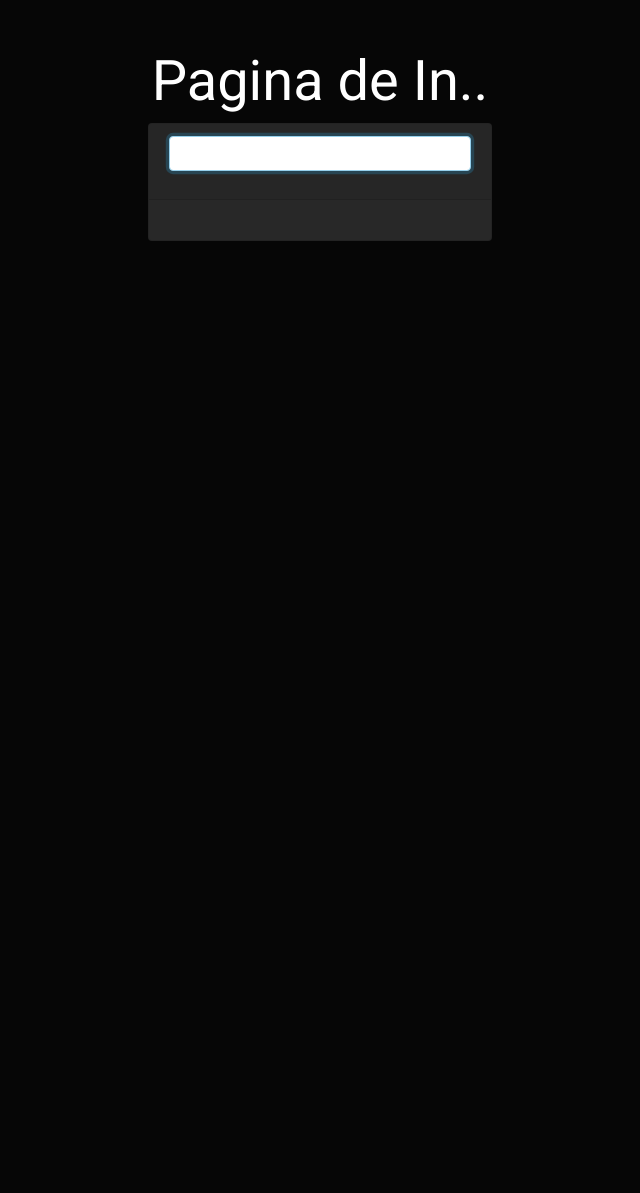
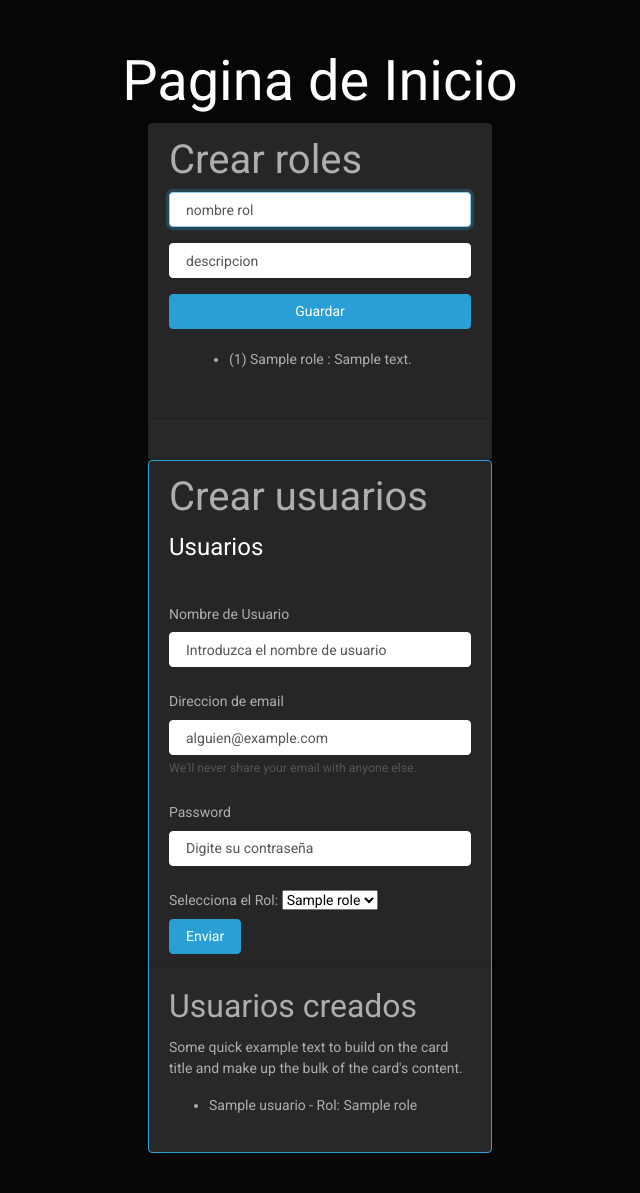
Before and after one commit to ches2409/arkadexVF, a Flask app: page / in a window 1280 px wide. Shown: the whole page, without its empty margins (320-960 px from the left). Before the commit the page ends 241 px from the top, so only its background shows below. Run offline with Flask 3, Linux system fonts and the light colour scheme; tables that the repository leaves empty hold one stand-in row (values such as "Sample post"); some libraries are stand-ins or nearby versions; some web fonts are replaced.

Commit message:
Agrega funcionalidad para crear roles y usuarios. Modifica la base de datos para permitir la creación de roles únicos y usuarios con roles asignados. Actualiza interfaz de usuario para incluir formularios de creación y visualización de roles y usuarios.

```diff
--- a/db.py
+++ b/db.py
@@ -2,7 +2,7 @@ from sqlalchemy import create_engine
 from sqlalchemy.orm import sessionmaker, DeclarativeBase
 
 # Conexion con SQLite
-engine=create_engine('sqlite:///database/torneos.db',echo=True)
+engine=create_engine('sqlite:///database/torneos.db',echo=False)
 
 # Crear sesion para interactuar con la BD
 Session=sessionmaker(bind=engine)
@@ -12,5 +12,5 @@ class Base(DeclarativeBase):
     pass
 
 def init_db():
+    Base.metadata.drop_all(bind=engine, checkfirst=True)
     Base.metadata.create_all(bind=engine)
-    # Base.metadata.drop_all(bind=engine, checkfirst=True)
--- a/main.py
+++ b/main.py
@@ -1,16 +1,47 @@
-from flask import Flask, render_template
+from flask import Flask, render_template, request
+from sqlalchemy.orm import joinedload
 
 from db import init_db
 from models import roles, usuarios
 
 import db
+from models.roles import Rol
+from models.usuarios import Usuario
 
 app = Flask(__name__)
 
 
 @app.route('/')
 def home():  # put application's code here
-    return render_template('index.html')
+    todos_los_roles=db.session.query(Rol).all()
+    todos_los_usuarios=db.session.query(Usuario).all()
+    usuarios_con_roles=db.session.query(Usuario).options(joinedload(Usuario.roles)).all()
+    print(todos_los_usuarios)
+    return render_template('index.html', roles=todos_los_roles, usuarios=usuarios_con_roles)
+
+@app.route('/crear-rol', methods=['POST'])
+def crear():
+    nombre_rol = request.form["contenido_prueba"]
+    desccripcion_rol = request.form["contenido_des"]
+
+    rol=Rol(nombre_rol=nombre_rol,descripcion_rol=desccripcion_rol)
+    db.session.add(rol)
+    db.session.commit()
+
+    return "Rol creado con exito"
+
+@app.route('/crear-usuario', methods=['POST'])
+def crear_usuario():
+    nombre_usuario = request.form["nombre_usuario"]
+    email_usuario = request.form["campo_email"]
+    password_usuario = request.form["campo_password"]
+    rol_usuario=request.form["id_rol"]
+
+
+    usuario=Usuario(nombre_usuario=nombre_usuario,email_usuario=email_usuario,password_usuario=password_usuario,rol_id=rol_usuario)
+    db.session.add(usuario)
+    db.session.commit()
+    return "Usuario creado con exito"
 
 
 if __name__ == '__main__':
--- a/models/roles.py
+++ b/models/roles.py
@@ -5,6 +5,10 @@ from db import Base
 
 
 class Rol(Base):
+    '''
+    Crea una clase llamada Rol
+    Esta clase permite crear una clase de rol
+    '''
 
     # Mapear
     __tablename__ = 'roles'
@@ -14,7 +18,7 @@ class Rol(Base):
     }
 
     id_rol:Mapped[int]=mapped_column(Integer, primary_key=True)
-    nombre_rol:Mapped[str]=mapped_column(String(50), nullable=False)
+    nombre_rol:Mapped[str]=mapped_column(String(50), nullable=False,unique=True)
     descripcion_rol:Mapped[str]=mapped_column(String(100))
 
     # Relacion inversa con usuarios
--- a/models/usuarios.py
+++ b/models/usuarios.py
@@ -14,7 +14,7 @@ class Usuario(Base):
 
     id_usuario:Mapped[int] = mapped_column(Integer, primary_key=True)
     nombre_usuario:Mapped[str] = mapped_column(String(50), nullable=False)
-    email_usuario:Mapped[str] = mapped_column(String(100), nullable=False)
+    email_usuario:Mapped[str] = mapped_column(String(100), nullable=False, unique=True)
     password_usuario:Mapped[str] = mapped_column(String(50), nullable=False)
     fecha_registro:Mapped[DateTime] = mapped_column(
         DateTime(timezone=True),
@@ -34,11 +34,10 @@ class Usuario(Base):
     )
 
 
-    def __init__(self,nombre_usuario,email_usuario,password_usuario,fecha_registro,rol_id):
+    def __init__(self,nombre_usuario,email_usuario,password_usuario,rol_id):
         self.nombre_usuario = nombre_usuario
         self.email_usuario = email_usuario
         self.password_usuario = password_usuario
-        self.fecha_registro = fecha_registro
         self.rol_id = rol_id
 
     def __repr__(self):
--- a/templates/index.html
+++ b/templates/index.html
@@ -19,22 +19,104 @@
     </head>
     <body>
         <main class="container p-4">
-            <h1 class="display-4 text-center mt-4">Pagina de In..</h1>
+            <h1 class="display-4 text-center mt-4">Pagina de Inicio</h1>
 
             <div class="row">
+
                 <div class="col-md-4 offset-md-4 my-auto">
                     <div class="card">
                         <div class="card-header">
-                            <form action="">
+                            <h3>Crear roles</h3>
+                            <form action="/crear-rol" method="post">
                                 <div class="form-group">
-                                    <input type="text" placeholder="" class="form-control" autofocus>
+                                    <input type="text" name="contenido_prueba" placeholder="nombre rol" class="form-control" autofocus>
                                 </div>
+
+                                <div class="form-group">
+                                    <input type="text" name="contenido_des" placeholder="descripcion" class="form-control">
+                                </div>
+                                <button class="btn btn-primary btn-block">
+                                    Guardar
+                                </button>
                             </form>
+                            <div class="card-body">
+                                <ul>
+                                    {% for rol in roles %}
+                                    <li>({{ rol.id_rol }}) {{ rol.nombre_rol }} : {{ rol.descripcion_rol }}</li>
+                                    {% endfor %}
+                                </ul>
+                            </div>
                         </div>
                         <div class="card-body">
 
                         </div>
                     </div>
+
+                    <div class="card border-primary mb-3" style="max-width: 40rem;">
+
+                        <div class="card-header">
+                            <h3>Crear usuarios</h3>
+
+                            <form action="/crear-usuario" method="post">
+
+                                <filedset>
+                                    <legend>
+                                        Usuarios
+                                    </legend>
+
+                                    <div>
+                                      <label class="col-form-label mt-4" for="inputNombreUsuario">Nombre de Usuario</label>
+                                      <input type="text" name="nombre_usuario" class="form-control" placeholder="Introduzca el nombre de usuario" id="inputNombreUsuario">
+                                    </div>
+
+                                    <div>
+                                        <label for="exampleInputEmail1" class="form-label mt-4">Direccion de email</label>
+                                        <input type="email" name="campo_email" class="form-control" id="exampleInputEmail1" aria-describedby="emailHelp" placeholder="alguien@example.com">
+                                        <small id="emailHelp" class="form-text text-muted">We'll never share your email with anyone else.</small>
+                                    </div>
+
+                                    <div>
+                                        <label for="exampleInputPassword1" class="form-label mt-4">Password</label>
+                                        <input type="password" name="campo_password" class="form-control" placeholder="Digite su contraseña" autocomplete="off">
+                                    </div>
+
+                                    <div>
+
+                                        <label for="exampleSelect1" class="form-label mt-4">Selecciona el Rol: </label>
+                                        <select class="form-select" id="exampleSelect1" name="id_rol">
+                                            {% for rol in roles %}
+                                                <option value="{{ rol.id_rol }}">{{ rol.nombre_rol}}</option>
+                                            {% endfor %}
+                                        </select>
+
+                                    </div>
+
+                                </filedset>
+                                <button type="submit" class="btn btn-primary">Enviar</button>
+                            </form>
+
+                        </div>
+                        <div class="card-body">
+                            <h4 class="card-title">Usuarios creados</h4>
+                            <p class="card-text">Some quick example text to build on the card title and make up the bulk of the card's content.</p>
+                            <div>
+                                <ul>
+                                {% for usuario in usuarios %}
+                                    <li>{{ usuario.nombre_usuario }} - Rol: {{ usuario.roles.nombre_rol }}</li>
+                                {% endfor %}
+                            </ul>
+                            </div>
+                        </div>
+
+
+                    </div>
+
+
+
+
+
+
+
                 </div>
             </div>
         </main>
```
Also changed, not shown: models/torneos.py (added, +32 -0 lines), models/equipos.py (added), models/estadisticas.py (added), models/juegos.py (added), models/participaciones.py (added), models/resultados.py (added), models/sesiones.py (added), models/usuarios_equipos.py (added).
